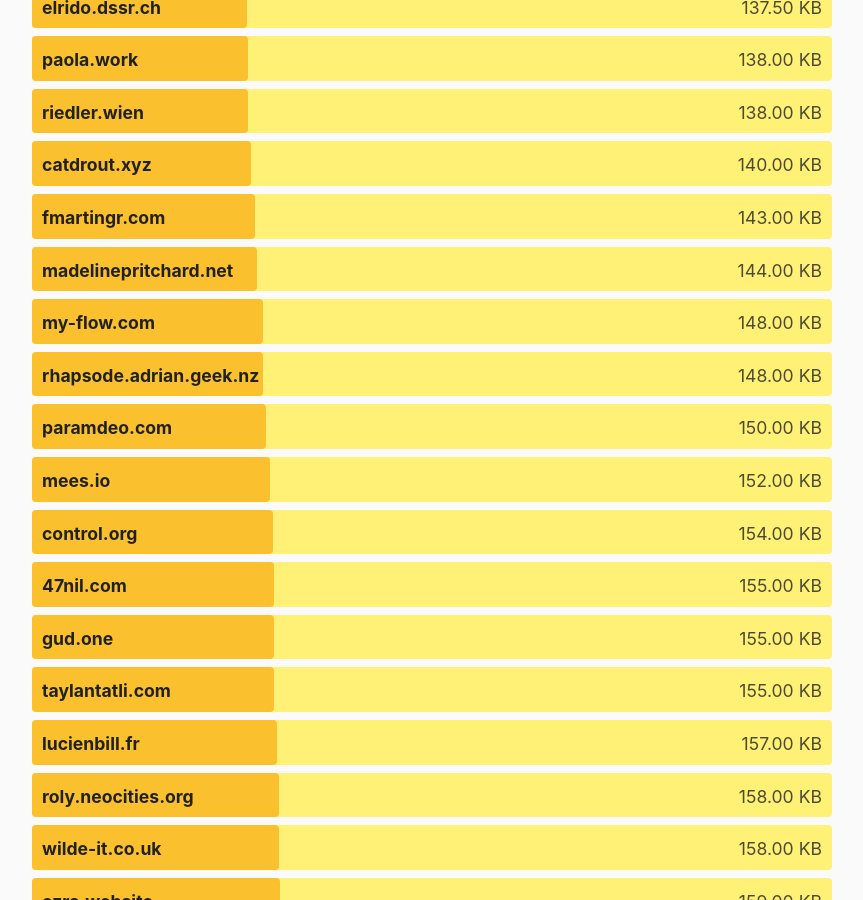
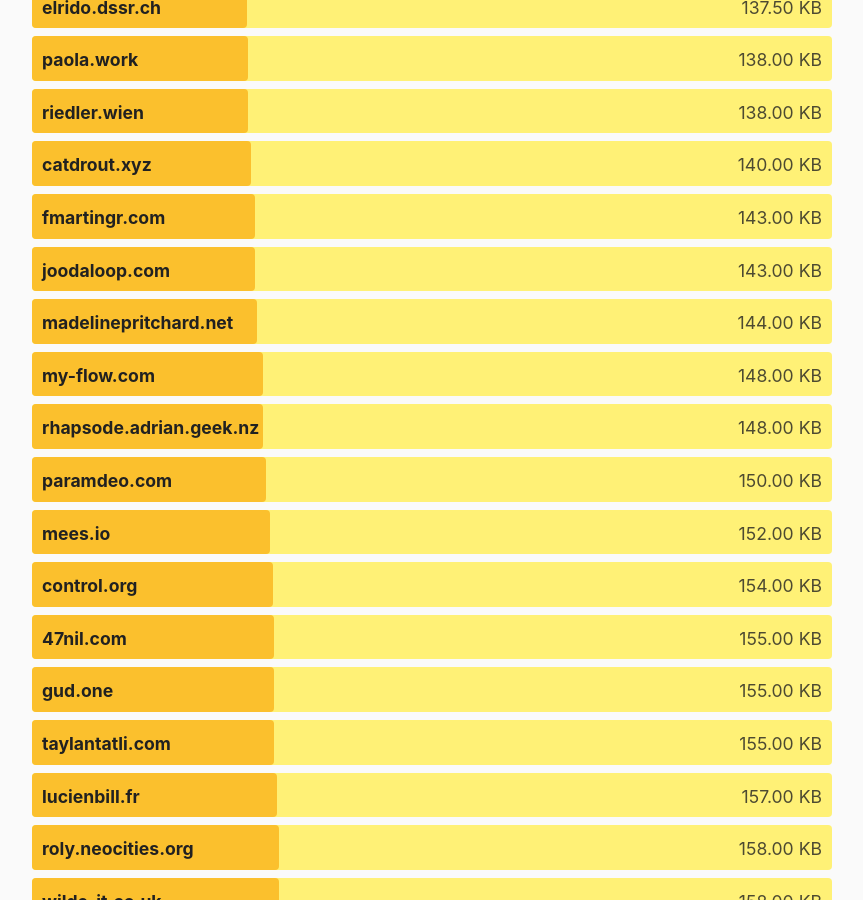
Before and after one commit to kevquirk/512kb.club, a Jekyll site: the page built from index.md, in a window 1280 px wide and 900 px high, scrolled down 20106 px. Shown: the whole window, without its empty margins (208-1071 px from the left). Built offline with Jekyll 4.4.1, drawn with Linux system fonts in a browser that asks for light colours.

Commit message:
add joodaloop.com
GTMetrix report: https://gtmetrix.com/reports/joodaloop.com/50ZR4jVR/

```diff
--- a/_data/sites.yml
+++ b/_data/sites.yml
@@ -1318,6 +1318,10 @@
   size: 272
   last_checked: 2022-03-12
 
+- domain: joodaloop.com
+  url: https://joodaloop.com/
+  size: 143
+  last_checked: 2022-12-22
 - domain: jorp.xyz
   url: https://jorp.xyz/
   size: 281
```
